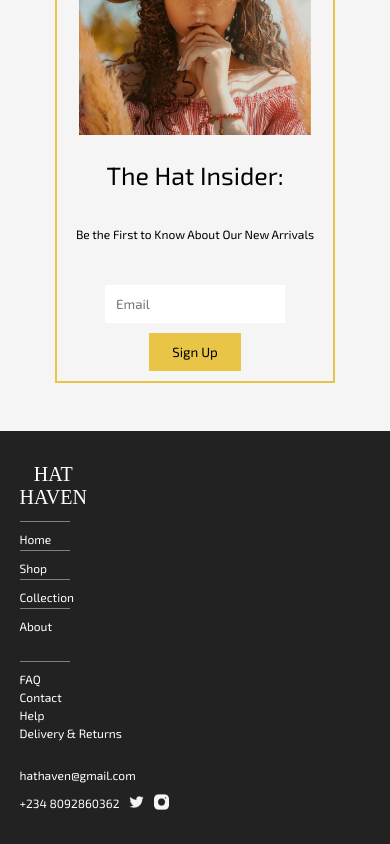
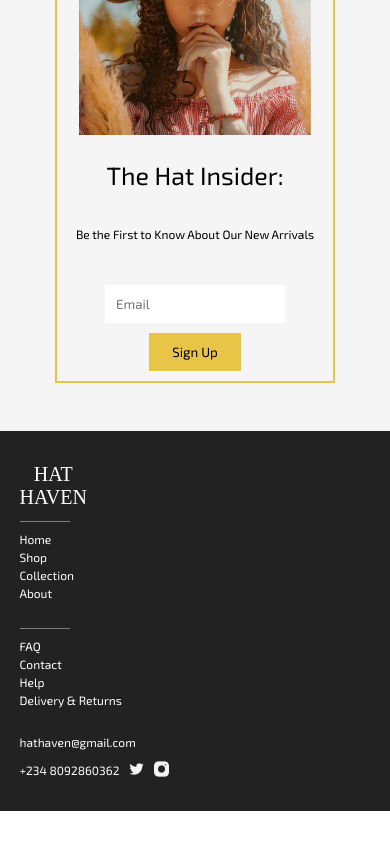
Before and after one commit to Codelary-Technologies-Ltd/hatHaven, a React (Vite) app: page / in a window 390 px wide. Shown: the part 1751-2595 px from the top of the page. After the commit the page ends 2562 px from the top, so only its background shows below. Built offline with nearby package versions, Linux system fonts and the light colour scheme; a web font is replaced by a local one.

Commit message:
chore: footer Linking

```diff
--- a/src/components/Footer.jsx
+++ b/src/components/Footer.jsx
@@ -25,7 +25,7 @@ function Footer() {
                 <div className={styles.footList}>
                     <ul>
                         <Link to='/' className='linksColor' onClick={scrollToTop}>
-                            <li>Home</li>
+                            <li className={styles.footListBorder}>Home</li>
                         </Link>
                         <Link to='/shopping-cart' className='linksColor' onClick={scrollToTop}>
                             <li>Shop</li>
@@ -39,7 +39,7 @@ function Footer() {
                     </ul>
 
                     <ul>
-                        <li>FAQ</li>
+                        <li className={styles.footListBorder}>FAQ</li>
                         <li>Contact</li>
                         <li>Help</li>
                         <li>Delivery & Returns</li>
--- a/src/sass/components/footer.module.scss
+++ b/src/sass/components/footer.module.scss
@@ -113,7 +113,7 @@
         gap: 0px;
         padding: 0px;
     }
-    .footList li:first-child{
+    .footListBorder{
         border-top: 1px solid grey;
         width: 50px;
         padding-top: 10px;
```
